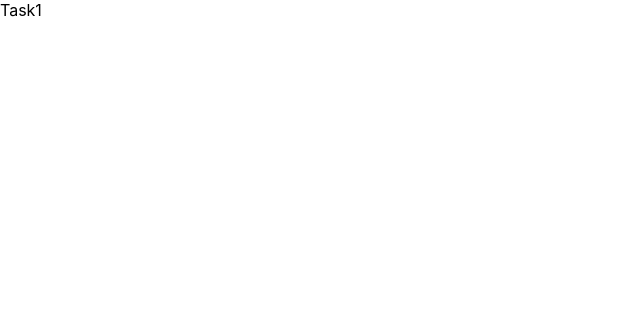
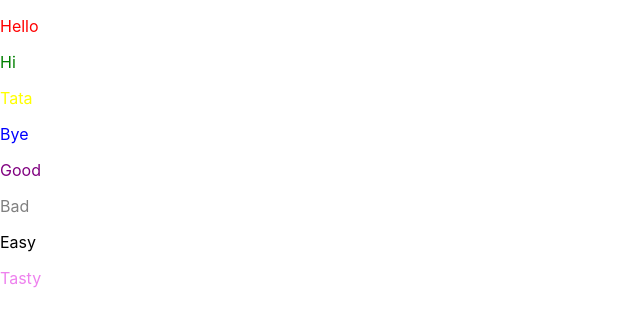
Before and after one commit to himanshu064/react-training, a React (Create React App) app: page /task1 in a window 1280 px wide. Shown: the top 326 px of the page, without its empty margins (0-640 px from the left). Built offline with nearby package versions, Linux system fonts and the light colour scheme.

Commit message:
Task 1 completed

```diff
--- a/package.json
+++ b/package.json
@@ -9,7 +9,7 @@
     "react": "^18.2.0",
     "react-dom": "^18.2.0",
     "react-router-dom": "^6.3.0",
-    "react-scripts": "5.0.1",
+    "react-scripts": "^2.1.3",
     "web-vitals": "^2.1.4"
   },
   "scripts": {
--- a/src/App.js
+++ b/src/App.js
@@ -1,3 +1,4 @@
+import React from 'react';
 import { BrowserRouter, Routes, Route } from "react-router-dom";
 import Task1 from "./pages/Task1";
 import Task2 from "./pages/Task2";
--- a/src/pages/Task1/index.js
+++ b/src/pages/Task1/index.js
@@ -1,7 +1,30 @@
-import React from "react";
+import React,{useState} from "react";
 
-const Task1 = () => {
-  return <div>Task1</div>;
-};
+function ColorChange() {
 
-export default Task1;
+    const [allobject,setAllobject] = useState([    {"text":"Hello","color":"red"},
+    {"text":"Hi","color":"green"},
+    {"text":"Tata","color":"yellow"},
+    {"text":"Bye","color":"blue"},
+    {"text":"Good","color":"purple"},
+    {"text":"Bad","color":"grey"},
+    {"text":"Easy","color":"black"},
+    {"text":"Tasty","color":"violet"}
+])
+
+
+    return  <div>
+
+                {
+                    allobject.map((item) => {
+                        console.log("Text : " + item.text)
+                        console.log("Color : " + item.color)
+                        return (
+                            <p style={{color : item.color}}>{item.text}</p>
+                        )
+                    })
+                }
+            </div>
+}
+
+export default ColorChange;
```
Also changed, not shown: 1 other file (tests, documents, lock files or other folders).
